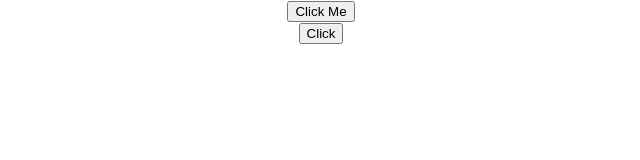
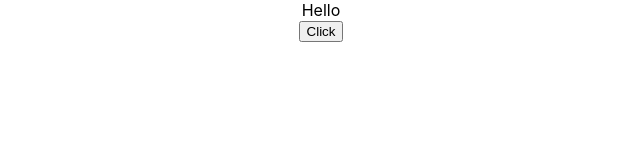
Before and after one commit to Piriyalini8/react-learning-from-scratch, a React (Create React App) app in the folder hello-world/: page / in a window 1280 px wide. Shown: the top 160 px of the page, without its empty margins (319-959 px from the left). Built offline with nearby package versions, Linux system fonts and the light colour scheme.

Commit message:
v14-binding-event-handlers

```diff
--- a/hello-world/src/App.js
+++ b/hello-world/src/App.js
@@ -1,6 +1,7 @@
 import './App.css';
 import ClassClick from './components/ClassClick';
 import Counter from './components/Counter';
+import EventBind from './components/EventBind';
 import FunctionClick from './components/FunctionClick';
 import Greet from './components/Greet';
 import Hello from './components/Hello';
@@ -10,8 +11,9 @@
 function App() {
   return (
     <div className="App">
-      <ClassClick/>
-      <FunctionClick/>
+      <EventBind/>
+      {/* <ClassClick/>
+      <FunctionClick/> */}
       {/* <Counter/> */}
       {/* <Message/> */}
       {/* <Greet name='Priya' heroName='Wonder Woman'>
--- /dev/null
+++ b/hello-world/src/components/EventBind.js
@@ -0,0 +1,50 @@
+import React, { Component } from 'react'
+
+class EventBind extends Component {
+    constructor(props) {
+      super(props)
+
+      this.state = {
+         message:'Hello'
+      }
+      {/* 3. bind handler inside constructor */}
+    //   this.clickHandler = this.clickHandler.bind(this)
+    }
+
+    // used for methods 1,2,3
+    // clickHandler(){
+    //     this.setState({
+    //         message:'Good Bye'
+    //     })
+    //     console.log('clicked')
+    // }
+
+    // 4. use an arrow function as class property
+    clickHandler = () => {
+        this.setState({
+            message:'Good Bye'
+        })
+    }
+
+  render() {
+    return (
+      <div>
+        <div>{this.state.message}</div>
+        {/* 1. bind handler inside render method */}
+        {/* <button onClick={this.clickHandler.bind(this)}>Click</button>         */}
+
+        {/* 2. use arrow function in the render method */}
+        {/* <button onClick={this.clickHandler.bind(this)}>Click</button> */}
+
+        {/* 3. bind handler inside constructor. Mostly useful and accepted way*/}
+        {/* <button onClick={this.clickHandler}>Click</button> */}
+
+        {/* 4. use an arrow function as class property */}
+        <button onClick={this.clickHandler}>Click</button>
+
+      </div>
+    )
+  }
+}
+
+export default EventBind
```
